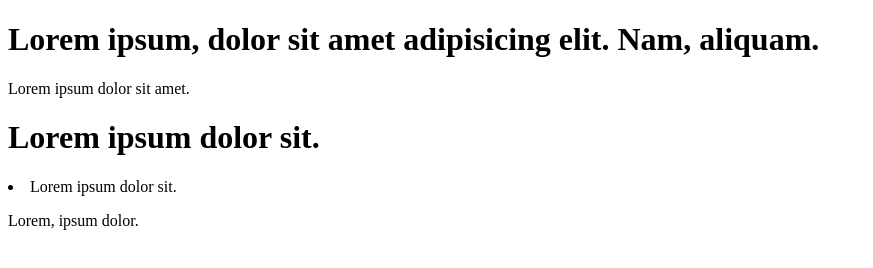
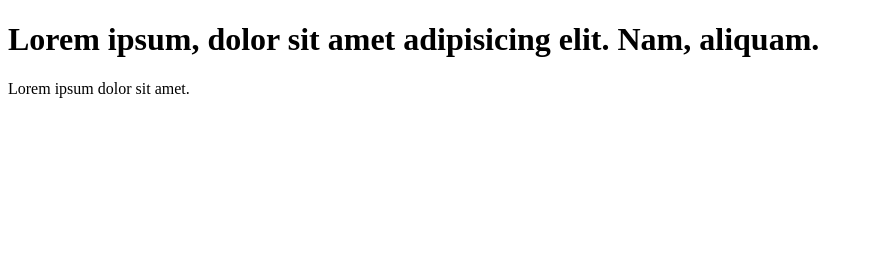
Before and after one commit to lavkumar6265/new_repo, a plain HTML site: page index.html in a window 1280 px wide. Shown: the whole page, without its empty margins (0-873 px from the left). Drawn offline with Linux system fonts and the light colour scheme.

Commit message:
remove something in this page

```diff
--- a/index.html
+++ b/index.html
@@ -8,8 +8,6 @@
 <body>
 <h1>Lorem ipsum, dolor sit amet adipisicing elit. Nam, aliquam.</h1>
 <p>Lorem ipsum dolor sit amet.</p>
-<h1>Lorem ipsum dolor sit.</h1>
-<li>Lorem ipsum dolor sit.</li>
-<p>Lorem, ipsum dolor.</p>
+
 </body>
 </html>
```
